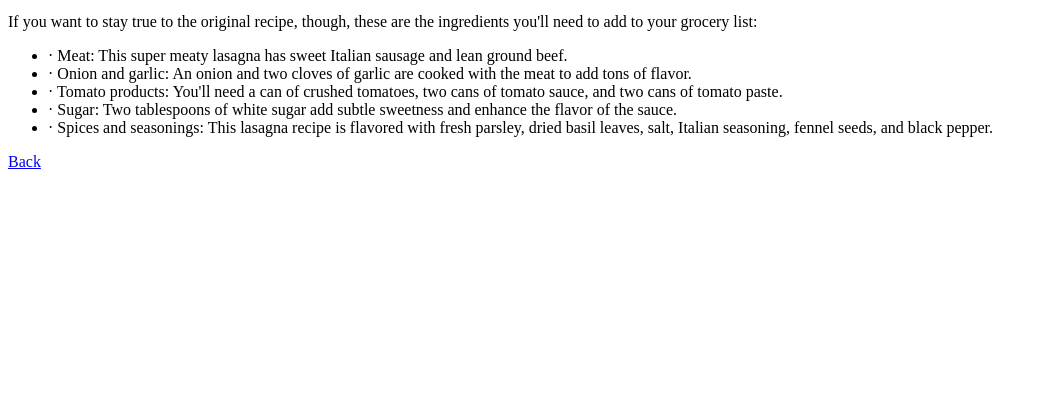
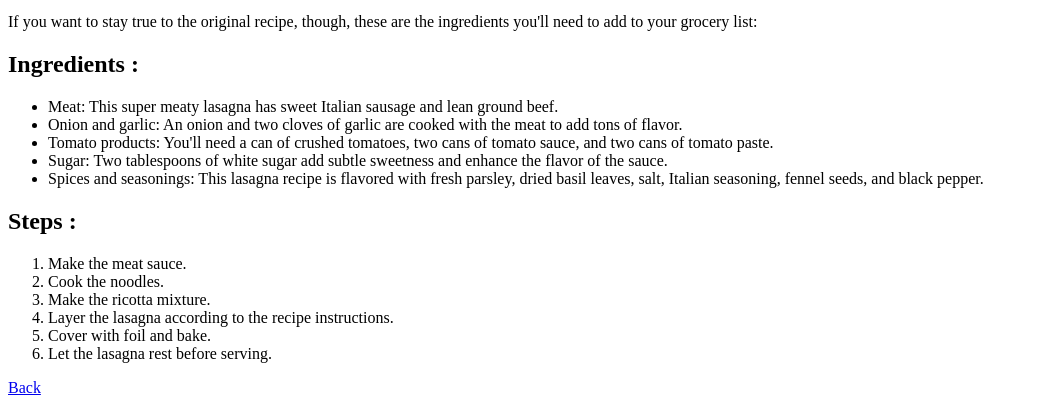
Before and after one commit to RamyKlouz/odin-recipes, a plain HTML site: page recipes/lasagna.html in a window 1280 px wide. Shown: the part 421-834 px from the top of the page, without its empty margins (0-1047 px from the left). Before the commit the page ends 800 px from the top, so only its background shows below. Drawn offline with Linux system fonts and the light colour scheme.

Commit message:
adding steps

```diff
--- a/recipes/lasagna.html
+++ b/recipes/lasagna.html
@@ -16,15 +16,27 @@
     <p>If you want to stay true to the original recipe, though, these are the ingredients you'll need to add to your
         grocery list:</p>
 
+        <h2>Ingredients :</h2>
     <ul>
-        <li>· Meat: This super meaty lasagna has sweet Italian sausage and lean ground beef.</li>
-        <li> · Onion and garlic: An onion and two cloves of garlic are cooked with the meat to add tons of flavor.</li>
-        <li> · Tomato products: You'll need a can of crushed tomatoes, two cans of tomato sauce, and two cans of tomato
+        <li>Meat: This super meaty lasagna has sweet Italian sausage and lean ground beef.</li>
+        <li>Onion and garlic: An onion and two cloves of garlic are cooked with the meat to add tons of flavor.</li>
+        <li>Tomato products: You'll need a can of crushed tomatoes, two cans of tomato sauce, and two cans of tomato
             paste.</li>
-        <li> · Sugar: Two tablespoons of white sugar add subtle sweetness and enhance the flavor of the sauce.</li>
-        <li> · Spices and seasonings: This lasagna recipe is flavored with fresh parsley, dried basil leaves, salt,
+        <li>Sugar: Two tablespoons of white sugar add subtle sweetness and enhance the flavor of the sauce.</li>
+        <li>Spices and seasonings: This lasagna recipe is flavored with fresh parsley, dried basil leaves, salt,
             Italian seasoning, fennel seeds, and black pepper.</li>
     </ul>
+    <h2>Steps :</h2>
+    <ol>
+        <li>Make the meat sauce.</li>
+        <li>Cook the noodles.</li>
+        <li>Make the ricotta mixture.</li>
+        <li>Layer the lasagna according to the recipe instructions.</li>
+        <li>Cover with foil and bake.</li>
+        <li>Let the lasagna rest before serving.</li>
+    </ol>
+
+
 
     <p><a href="../index.html">Back</a></p>
 
```
